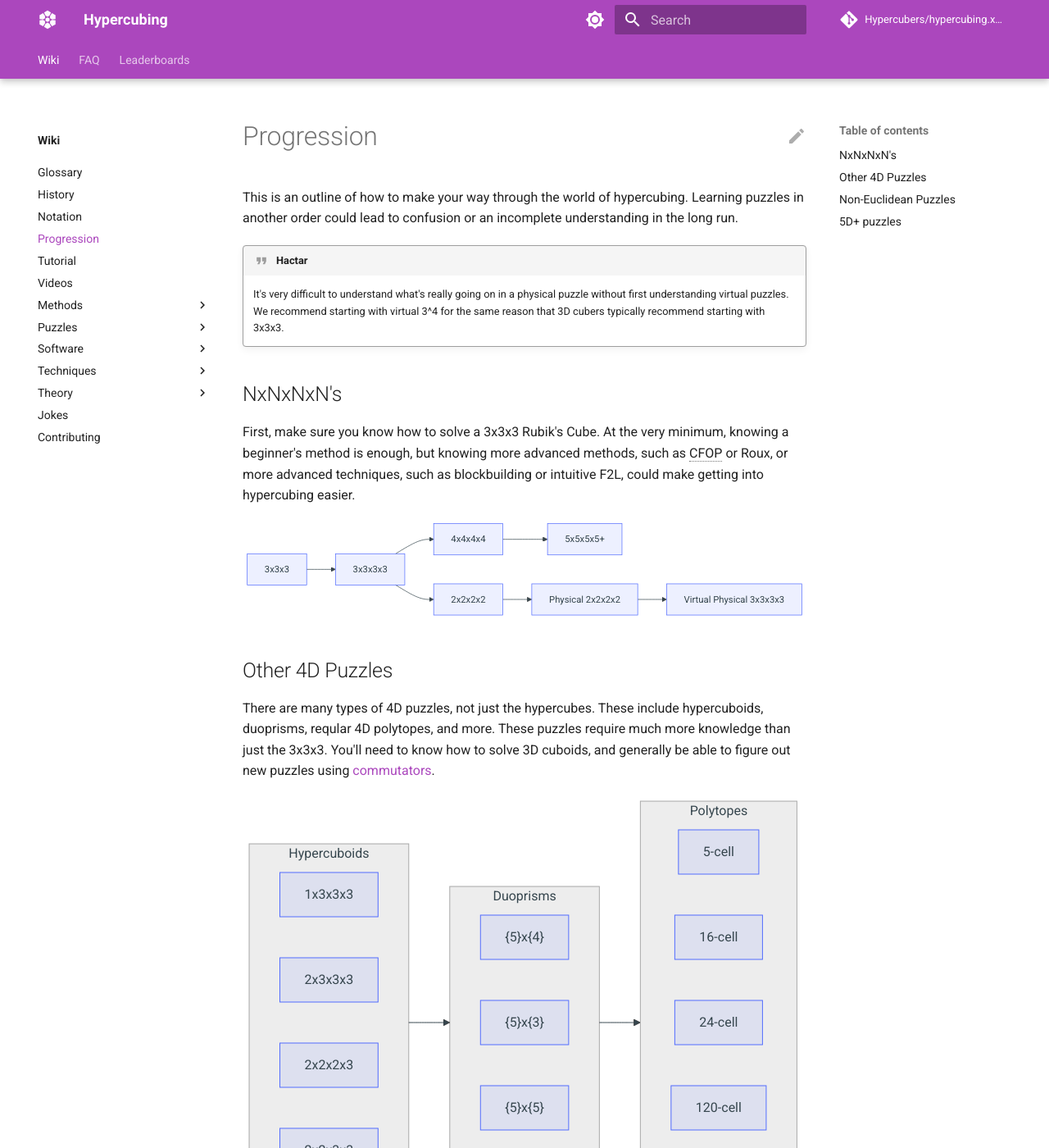
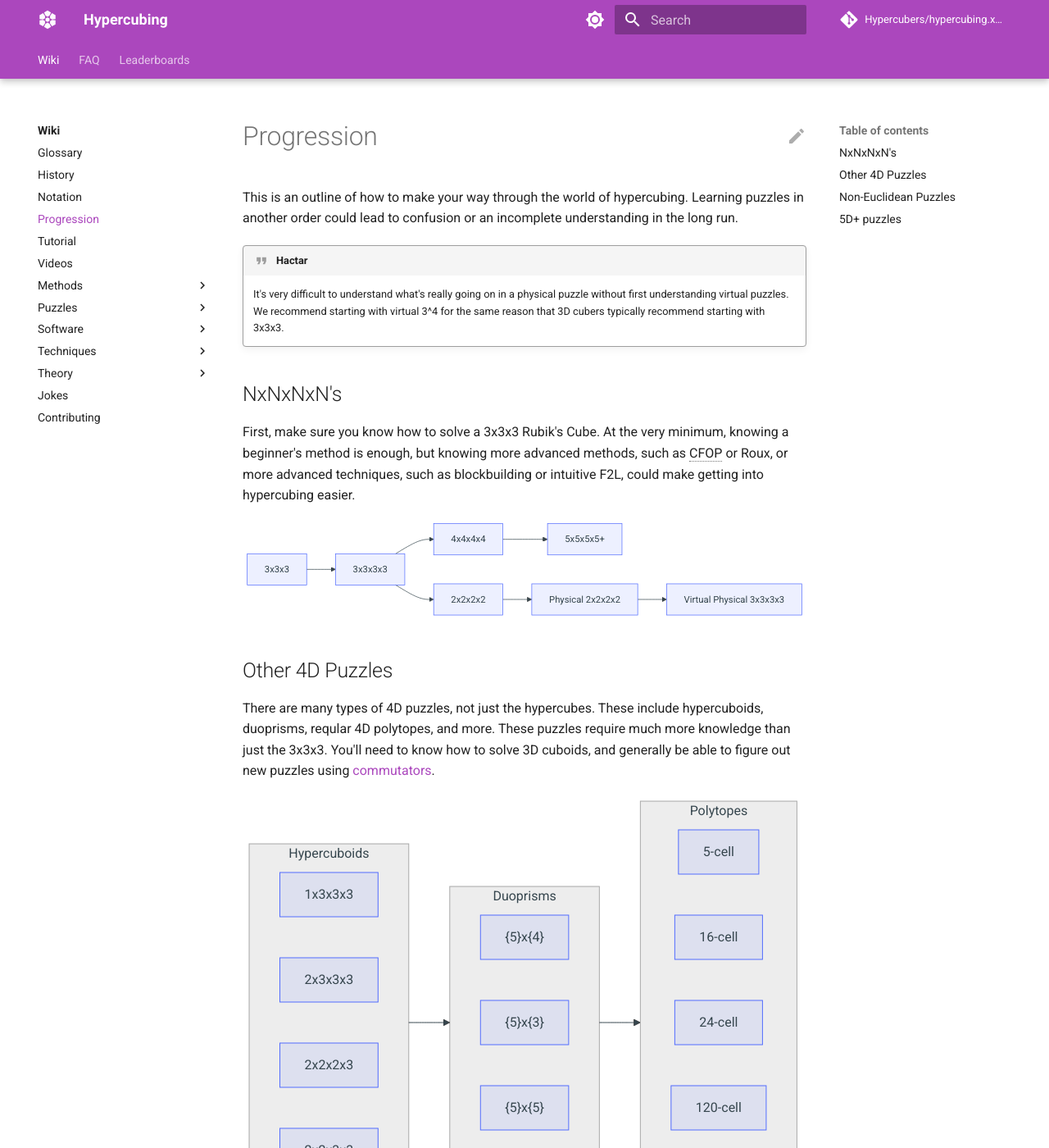
Before and after one commit to Hypercubers/hypercubing.xyz, an MkDocs documentation site: the page built from docs/progression.md, in a window 1280 px wide and 1400 px high. Shown: the whole window at 82% size. Built offline with MkDocs 1.6.1 and Material for MkDocs 9.7.7, drawn with Linux system fonts in a browser that asks for light colours; comment, search, counter and statistics services are not loaded.

```diff
--- a/docs/stylesheets/extra.css
+++ b/docs/stylesheets/extra.css
@@ -1,9 +1,5 @@
 .md-nav__title {
     box-shadow: none !important;
-}
-
-.md-nav__list {
-    margin-top: 12px;
 }
 
 .md-footer__inner {
--- a/mkdocs.yml
+++ b/mkdocs.yml
@@ -88,6 +88,7 @@ extra_javascript:
 plugins:
   - search
   - glightbox
+  - abs-to-rel
   - awesome-pages:
       strict: false
   - gen-files:
```
Also changed, not shown: requirements.txt (+4 -3 lines).
